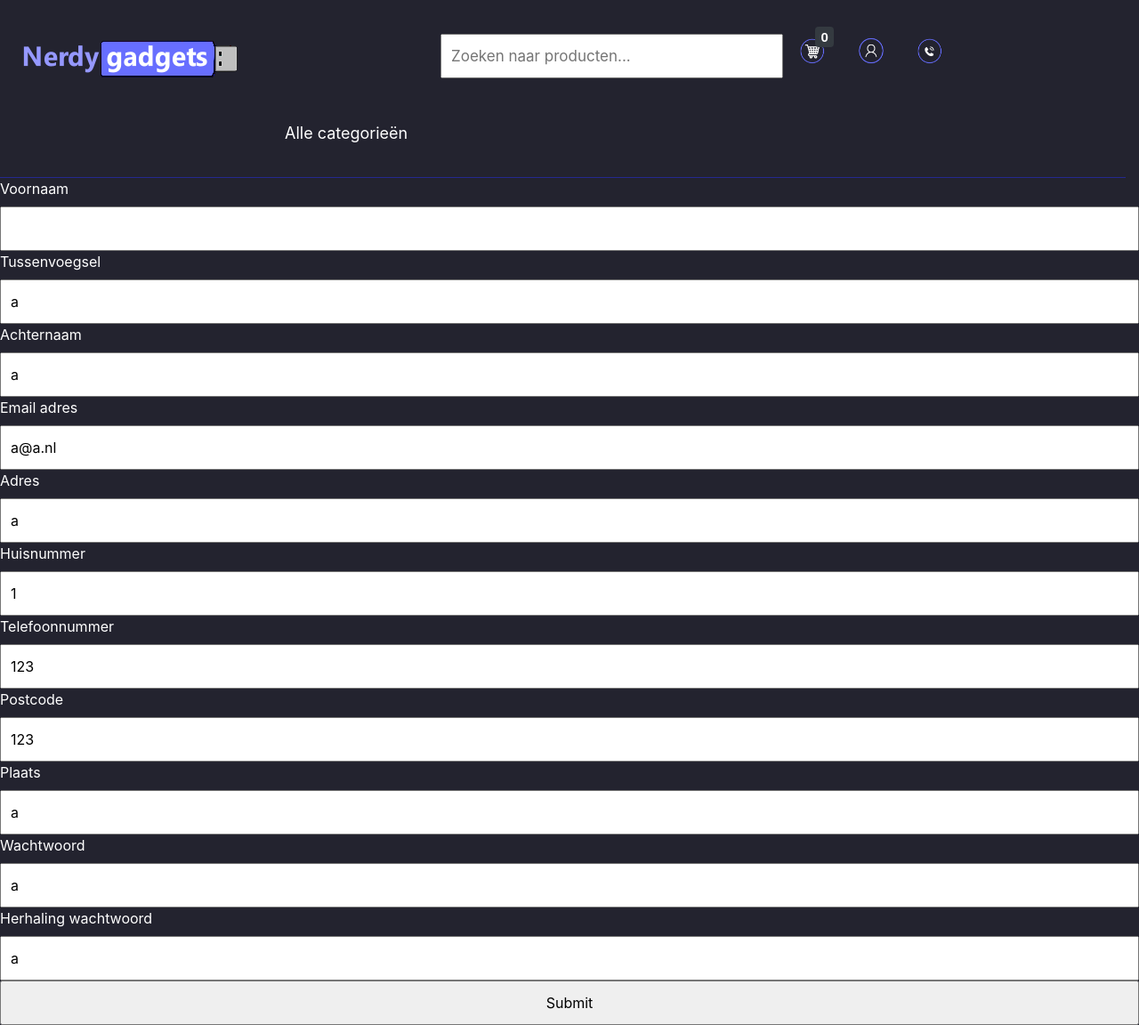
After one commit to acrylo-code/nerdygadgets-main, a PHP site: page /register.php in a window 1280 px wide. The commit adds this page. Shown: the whole page at 89% size. Run offline with PHP 8.4, Linux system fonts and the light colour scheme; data that the repository does not hold is empty; some libraries are stand-ins or nearby versions; some web fonts are replaced.

Commit message:
register update

```diff
--- a/header.php
+++ b/header.php
@@ -60,7 +60,7 @@ $databaseConnection = connectToDatabase();
                     <img src="Public\ProductIMGHighRes\cart.png" alt="cart" width="40" height="32">
                 </i>
                 <li>⠀</a>
-                    <a href="/nerdygadgets-main/cart.php" class="HrefDecoration "><i aria-hidden="true">
+                    <a href="/nerdygadgets-main/login.php" class="HrefDecoration "><i aria-hidden="true">
                     <img src="Public\ProductIMGHighRes\login.png" alt="login" width="40" height="32">
                 </i>
                 <li>⠀</a>
--- /dev/null
+++ b/register.php
@@ -0,0 +1,118 @@
+<!DOCTYPE html>
+<html>
+<head>
+<title>Registreren</title>
+</head>
+<body>
+
+<?php
+include_once 'header.php';
+
+$inloggegevens = [
+    "Voornaam" => $_POST["Voornaam"],
+    "Tussenvoegsel" => $_POST["Tussenvoegsel"],
+    "Achternaam" => $_POST["Achternaam"],
+    "Adres" => $_POST["Adres"],
+    "Postcode" => $_POST["Postcode"],
+    "Plaats" => $_POST["Plaats"],
+    "Telefoonnummer" => $_POST["Telefoonnummer"],
+    "Email" => $_POST["Email"],
+    "Huisnummer" => $_POST["Huisnummer"],
+    "Wachtwoord" => SHA1($_POST["Wachtwoord"])
+];
+
+if (
+    isset($_POST['Voornaam']) &&
+    isset($_POST['Tussenvoegsel']) &&
+    isset($_POST['Achternaam']) &&
+    isset($_POST['Adres']) &&
+    isset($_POST['Postcode']) &&
+    isset($_POST['Plaats']) &&
+    isset($_POST['Telefoonnummer']) &&
+    isset($_POST['Email']) &&
+    isset($_POST['Huisnummer']) &&
+    isset($_POST['Wachtwoord'])
+){
+    var_dump ($inloggegevens);
+    register2($inloggegevens);
+    }
+
+function register2($inloggegevens){
+    // Haal de database connectie op
+    $conn = connectToDatabase();
+    // Haal de huidige datum op
+    $currentDate = date("Y-m-d H:i:s");
+    // Maak een query voor het toevoegen aan het tabel "inlogge$inloggegevens" maak gebruik van mysqli_stmt
+    // Registreren van een klant
+    $query3 = "INSERT INTO klantgegevens (Voornaam, Tussenvoegsel, Achternaam, Adres, Postcode, Woonplaats, Telefoonnummer, Email, Huisnummer, Wachtwoord) VALUES (?, ?, ?, ?, ?, ?, ?, ?, ?, ?)";
+    // $query = "INSERT INTO klantgegevens (Voornaam, Tussenvoegsel, Achternaam, Adres, Postcode, Woonplaats, Telefoonnummer, Email, Huisnummer, SHA1(Wachtwoord)) VALUES (?, ?, ?, ?, ?, ?, ?, ?, SHA('?'))";
+    // Ophalen van een klant dmv email & ww
+    //$query2 = "SELECT * FROM klantgegevens $inloggegevens WHERE Email = ? AND Wachtwoord = SHA1(?)";
+    $statement3 = mysqli_prepare($conn, $query3);
+    mysqli_stmt_bind_param($statement3, "ssssssssis",
+        $inloggegevens["Voornaam"],
+        $inloggegevens["Tussenvoegsel"],
+        $inloggegevens["Achternaam"],
+        $inloggegevens["Adres"],
+        $inloggegevens["Postcode"],
+        $inloggegevens["Plaats"],
+        $inloggegevens["Telefoonnummer"],
+        $inloggegevens["Email"],
+        $inloggegevens["Huisnummer"],
+        $inloggegevens["Wachtwoord"]);
+    // Voer de query uit
+    mysqli_stmt_execute($statement3);
+    // Haal het laatst toegevoegde KlantID op
+    $klantID = mysqli_insert_id($conn);
+    $_SESSION['KlantId'] = $klantID;
+}
+
+?>
+<form action="/nerdygadgets-main/register.php" method="post">
+    <div class="inputboxlogin">
+        <label>Voornaam</label>
+        <input type="Voornaam" name="Voornaam">
+        <br>
+
+        <label>Tussenvoegsel</label>
+        <input name="Tussenvoegsel" value="a" >
+        <br>
+
+        <label>Achternaam</label>
+        <input type="Achternaam" name="Achternaam" value="a">
+        <br>
+
+        <label>Email adres</label>
+        <input type="Email" name="Email" value="a@a.nl">
+        <br>
+
+        <label>Adres</label>
+        <input type="Adres" name="Adres" value="a" >
+        <br>
+
+        <label>Huisnummer</label>
+        <input type="Huisnummer" name="Huisnummer" value="1" >
+        <br>
+
+        <label>Telefoonnummer</label>
+        <input type="Telefoonnummer" name="Telefoonnummer" value="123">
+        <br>
+
+        <label>Postcode</label>
+        <input type="Postcode" name="Postcode"value="123" >
+        <br>
+
+        <label>Plaats</label>
+        <input type="Plaats" name="Plaats" value="a" >
+        <br>
+
+        <label>Wachtwoord</label>
+        <input type="Wachtwoord" name="Wachtwoord" value="a">
+        <br>
+
+        <label>Herhaling wachtwoord</label>
+        <input type="WachtwoordRepeat" name="WachtwoordRepeat" value="a">
+        <br>
+        <input type="submit" value="Submit" href="/nerdygadgets-main/register.php">
+</body>
+</html>
--- a/scripts.txt
+++ b/scripts.txt
@@ -49,6 +49,10 @@ CREATE TABLE IF NOT EXISTS `contactgevens` (
 );
 
 
+-- Script om klantgegevens aan te passen
+ALTER TABLE klantgegevens ADD isAdmin BIT DEFAULT 0 NOT NULL;
+ALTER TABLE klantgegevens ADD Wachtwoord VARCHAR(255) NOT NULL;
+
 -- script om de img on de website te herstellen
 
 INSERT INTO stockitemimages (StockItemID, ImagePath)
```
Also changed, not shown: login.php (added, +39 -0 lines), temp.php (line endings or trailing spaces).
